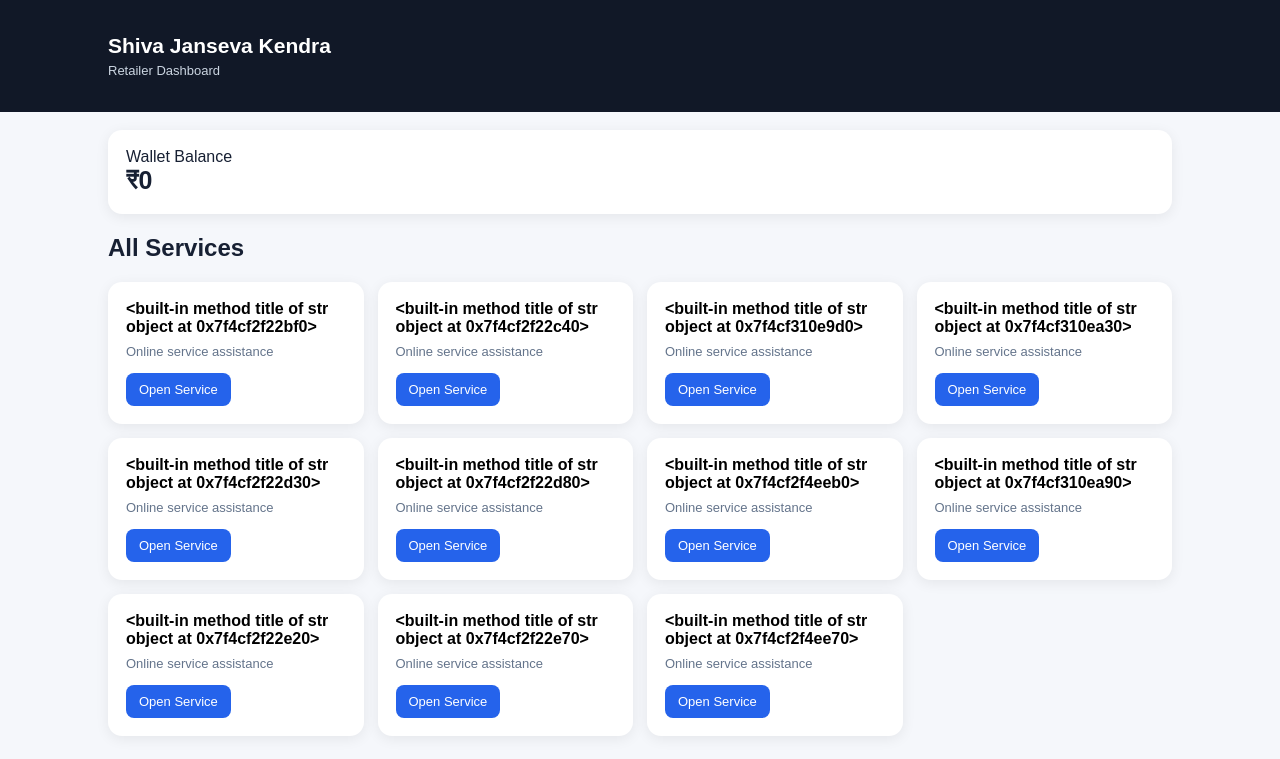
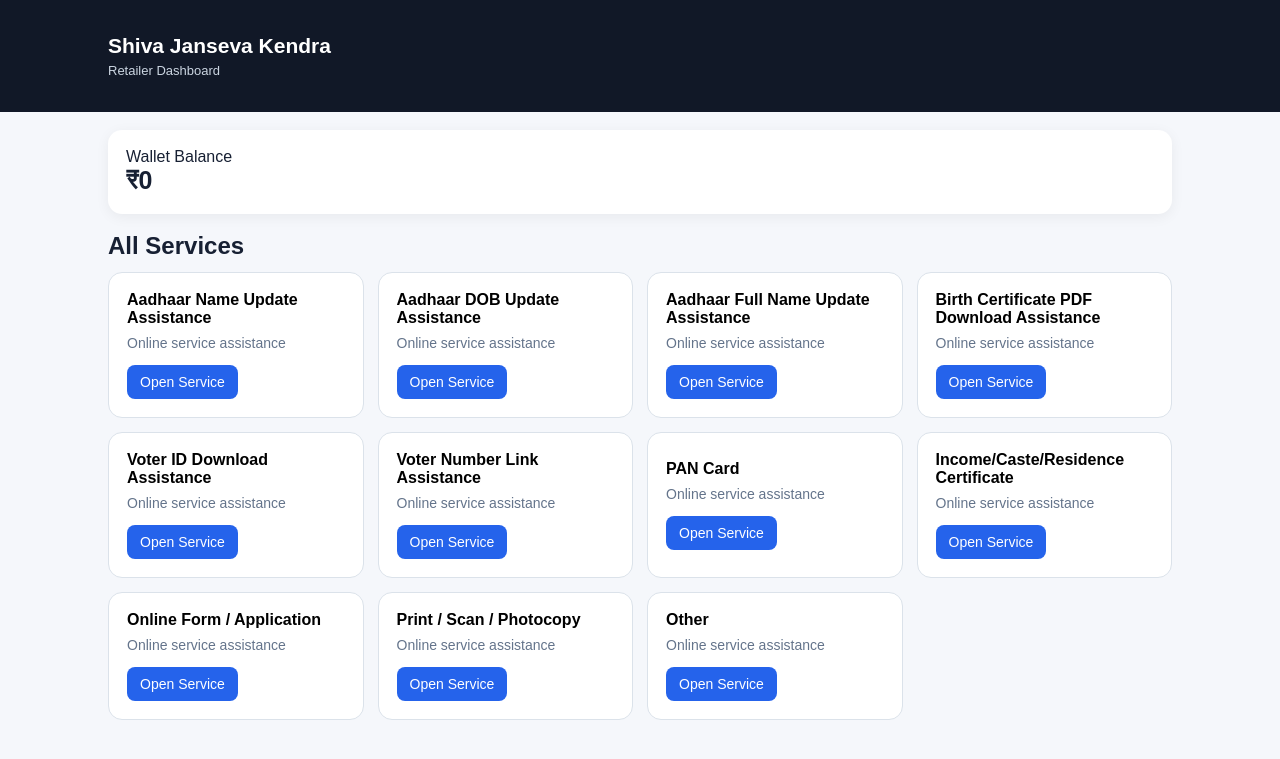
Before and after one commit to toprohitcybercafe-commits/shiava-janseva-kendra, a Flask app: template templates/retailer.html in a window 1280 px wide. Shown: the top 759 px of the page. Run offline with Flask 3, Linux system fonts and the light colour scheme; the template is opened without the code that fills it, so the values that code supplies are empty.

Commit message:
Add files via upload

```diff
--- a/templates/retailer.html
+++ b/templates/retailer.html
@@ -8,27 +8,31 @@
     *{box-sizing:border-box}
     body{margin:0;font-family:Arial,sans-serif;background:#f5f7fb;color:#172033}
     .top{background:#111827;color:#fff;padding:16px}
-    .top h1{margin:0;font-size:21px}.top p{margin:5px 0 0;color:#cbd5e1;font-size:13px}
+    .top h1{margin:0;font-size:21px}
+    .top p{margin:5px 0 0;color:#cbd5e1;font-size:13px}
     .wrap{max-width:1100px;margin:auto;padding:18px}
-    .balance{background:#fff;border-radius:14px;padding:18px;margin-bottom:18px;box-shadow:0 3px 14px #00000012}
+    .balance{background:#fff;border-radius:14px;padding:18px;margin-bottom:18px;box-shadow:0 3px 14px rgba(0,0,0,.06)}
     .balance strong{font-size:25px}
+    h2{margin:18px 0 12px}
     .services{display:grid;grid-template-columns:repeat(auto-fit,minmax(220px,1fr));gap:14px}
-    .service-tile{width:100%;text-align:left;border:0;background:#fff;border-radius:14px;padding:18px;cursor:pointer;box-shadow:0 3px 14px #00000012}
+    .service-tile{width:100%;text-align:left;border:1px solid #dbe2ea;background:#fff;border-radius:14px;padding:18px;cursor:pointer}
     .service-tile:hover{transform:translateY(-1px)}
-    .service-tile h3{margin:0 0 8px;font-size:16px}.service-tile p{margin:0 0 14px;color:#64748b;font-size:13px}
-    .open{display:inline-block;background:#2563eb;color:white;border-radius:8px;padding:9px 13px;font-size:13px}
-    .modal{display:none;position:fixed;inset:0;background:#0008;z-index:9999;padding:20px;overflow:auto}
+    .service-tile h3{margin:0 0 8px;font-size:16px}
+    .service-tile p{margin:0 0 14px;color:#64748b;font-size:14px}
+    .open{display:inline-block;background:#2563eb;color:white;border-radius:8px;padding:9px 13px;font-size:14px}
+    .modal{display:none;position:fixed;inset:0;background:rgba(0,0,0,.55);z-index:999;padding:20px;overflow:auto}
     .modal.open{display:flex;align-items:center;justify-content:center}
     .box{background:#fff;width:min(560px,100%);border-radius:16px;padding:20px;position:relative}
     .close{position:absolute;right:14px;top:10px;border:0;background:none;font-size:28px;cursor:pointer}
     label{display:block;font-weight:600;font-size:13px;margin:13px 0 6px}
     input,select,textarea{width:100%;padding:11px;border:1px solid #d5dbe5;border-radius:8px;font-size:14px}
     textarea{min-height:90px;resize:vertical}
-    .submit{margin-top:16px;width:100%;border:0;background:#16a34a;color:white;padding:12px;border-radius:9px;font-size:15px;font-weight:700;cursor:pointer}
+    .submit{margin-top:16px;width:100%;border:0;background:#16a34a;color:white;padding:12px;border-radius:8px;font-size:15px;cursor:pointer}
     .hint{font-size:12px;color:#64748b;margin-top:8px}
     .empty{background:#fff;padding:20px;border-radius:12px;color:#64748b}
   </style>
 </head>
+
 <body>
   <div class="top">
     <div class="wrap">
@@ -50,8 +54,10 @@
         {% for s in services %}
           <button type="button" class="service-tile"
                   onclick='openService({{ s|tojson|safe }})'>
-            <h3>{{ s.name|default(s.title|default(s)) }}</h3>
-            <p>{{ s.description|default("Online service assistance") }}</p>
+            <h3>{{ s.name if s.name is defined else s }}</h3>
+            <p>
+              {{ s.description if s.description is defined else "Online service assistance" }}
+            </p>
             <span class="open">Open Service</span>
           </button>
         {% endfor %}
@@ -63,7 +69,7 @@
 
   <div id="serviceModal" class="modal" aria-hidden="true">
     <div class="box">
-      <button type="button" class="close" onclick="closeService()" aria-label="Close">×</button>
+      <button type="button" class="close" onclick="closeService()" aria-label="Close">&times;</button>
       <h2 id="modalTitle">Service Request</h2>
 
       <form id="serviceForm" method="POST" action="/request">
@@ -72,85 +78,58 @@
         <label for="customer_name">Customer Name</label>
         <input id="customer_name" name="customer_name" type="text" required>
 
-        <label for="mobile">Mobile Number</label>
-        <input id="mobile" name="mobile" type="tel" maxlength="10" required>
+        <label for="customer_mobile">Mobile Number</label>
+        <input id="customer_mobile" name="customer_mobile" type="tel" maxlength="10" required>
 
-        <div id="dynamicFields"></div>
+        <label for="message">Message / Extra Details</label>
+        <textarea id="message" name="message" maxlength="500"
+                  placeholder="Aadhaar number/OTP mat likhein"></textarea>
 
-        <label for="message">Additional Details</label>
-        <textarea id="message" name="message" placeholder="Agar koi extra information ho..."></textarea>
-
+        <div class="hint">OTP, password ya sensitive login details yahan share na karein.</div>
         <button class="submit" type="submit">Submit Service Request</button>
-        <div class="hint">Submit karne se pehle customer details check kar lein.</div>
       </form>
     </div>
   </div>
 
   <script>
-function getValue(obj, keys, fallback) {
-  if (!obj || typeof obj !== "object") return fallback;
-  for (const key of keys) {
-    if (obj[key] !== undefined && obj[key] !== null && obj[key] !== "") return obj[key];
+    function getServiceName(service){
+      if (service === null || service === undefined) return '';
+      if (typeof service === 'string') return service;
+      if (typeof service === 'object'){
+        if (service.name !== undefined && service.name !== null) return String(service.name);
+        if (service.title !== undefined && service.title !== null) return String(service.title);
+        return JSON.stringify(service);
       }
-  return fallback;
+      return String(service);
     }
 
-function openService(service) {
-  const modal = document.getElementById("serviceModal");
-  const select = document.getElementById("serviceSelect");
-  const title = document.getElementById("modalTitle");
-  const fields = document.getElementById("dynamicFields");
+    function openService(service){
+      const modal = document.getElementById('serviceModal');
+      const select = document.getElementById('serviceSelect');
+      const title = document.getElementById('modalTitle');
 
-  const name = typeof service === "string"
-    ? service
-    : getValue(service, ["name","title","service","label"], "Service Request");
+      const name = getServiceName(service);
+      select.value = name;
+      title.textContent = name || 'Service Request';
 
-  title.textContent = name;
-  select.value = name;
-
-  fields.innerHTML = "";
-
-  const rawFields = typeof service === "object" && service
-    ? getValue(service, ["fields","service_fields"], [])
-    : [];
-
-  let list = rawFields;
-  if (typeof rawFields === "string") {
-    try { list = JSON.parse(rawFields); } catch(e) { list = []; }
+      modal.classList.add('open');
+      modal.setAttribute('aria-hidden','false');
+      document.body.style.overflow='hidden';
     }
 
-  if (Array.isArray(list)) {
-    list.forEach((item, index) => {
-      const fieldName = typeof item === "string" ? item : getValue(item, ["name","label","field"], "Document");
-      const inputName = typeof item === "string" ? item.toLowerCase().replace(/[^a-z0-9]+/g,"_") : getValue(item, ["key","name","field"], "field_"+index);
-      const label = document.createElement("label");
-      label.textContent = fieldName;
-      const input = document.createElement("input");
-      input.name = inputName;
-      input.type = "text";
-      fields.appendChild(label);
-      fields.appendChild(input);
-    });
+    function closeService(){
+      const modal = document.getElementById('serviceModal');
+      modal.classList.remove('open');
+      modal.setAttribute('aria-hidden','true');
+      document.body.style.overflow='';
     }
 
-  modal.classList.add("open");
-  modal.setAttribute("aria-hidden","false");
-  document.body.style.overflow = "hidden";
-}
-
-function closeService() {
-  const modal = document.getElementById("serviceModal");
-  modal.classList.remove("open");
-  modal.setAttribute("aria-hidden","true");
-  document.body.style.overflow = "";
-}
-
-document.getElementById("serviceModal").addEventListener("click", function(e) {
-  if (e.target === this) closeService();
+    document.addEventListener('keydown', function(e){
+      if(e.key === 'Escape') closeService();
     });
 
-document.addEventListener("keydown", function(e) {
-  if (e.key === "Escape") closeService();
+    document.getElementById('serviceModal').addEventListener('click', function(e){
+      if(e.target === this) closeService();
     });
   </script>
 </body>
```
Lines whose indentation alone changed are shown as unchanged.
